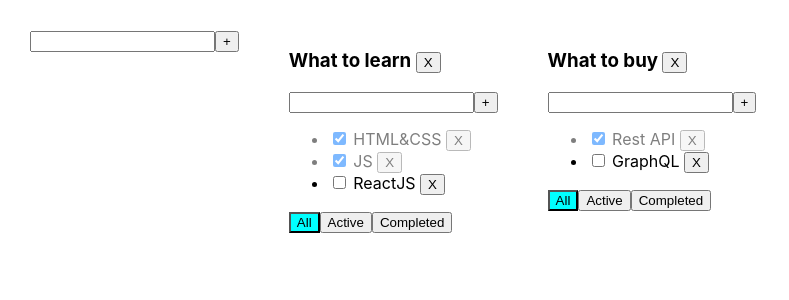
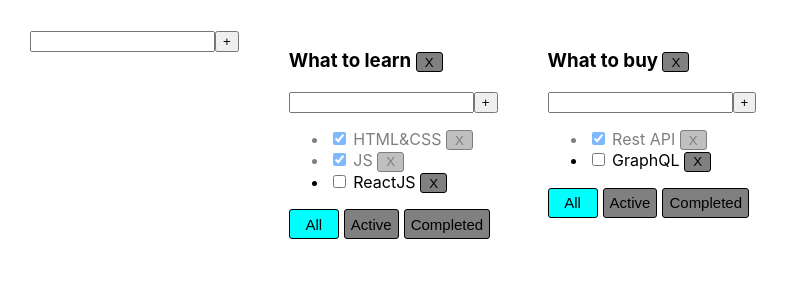
Before and after one commit to NatKhomich/todolist, a React (Create React App) app: page / in a window 1280 px wide. Shown: the top 300 px of the page, without its empty margins (0-789 px from the left). Built offline with nearby package versions, Linux system fonts and the light colour scheme.

Commit message:
try styled-components

```diff
--- a/package.json
+++ b/package.json
@@ -10,10 +10,12 @@
     "@types/node": "^16.18.1",
     "@types/react": "^18.0.23",
     "@types/react-dom": "^18.0.7",
+    "@types/styled-components": "^5.1.26",
     "@types/uuid": "^9.0.1",
     "react": "^18.2.0",
     "react-dom": "^18.2.0",
     "react-scripts": "5.0.1",
+    "styled-components": "^5.3.11",
     "typescript": "^4.8.4",
     "uuid": "^9.0.0",
     "web-vitals": "^2.1.4"
--- a/src/components/TodoList.tsx
+++ b/src/components/TodoList.tsx
@@ -2,6 +2,7 @@ import React, {ChangeEvent, FC} from 'react';
 import {FilterTaskType, TaskPropsType} from '../App';
 import AddItemForm from './AddItemForm';
 import EditableSpan from './EditableSpan';
+import styled from 'styled-components';
 
 export type TodoListType = {
     todoListID: string
@@ -31,7 +32,7 @@ export const TodoList: FC<TodoListType> = (props) => {
 
                 <EditableSpan title={el.title} onChange={(changeTitle)=> props.changeTaskTitle(props.todoListID, el.id, changeTitle)} />
 
-                <button onClick={() => props.removeTask(props.todoListID, el.id)}> X</button>
+                <ButtonDelete onClick={() => props.removeTask(props.todoListID, el.id)}> X</ButtonDelete>
             </li>
         )
     })
@@ -70,7 +71,7 @@ export const TodoList: FC<TodoListType> = (props) => {
         <div>
             <h3>
                 <EditableSpan title={props.title} onChange={ (changeTitle)=> props.changeTodoListTitle(props.todoListID, changeTitle) } />
-            <button onClick={ removeTodoListHandler }> X </button>
+            <ButtonDelete onClick={ removeTodoListHandler }> X </ButtonDelete>
             </h3>
 
             <AddItemForm addNewItem={(newTitle)=> props.addTask(props.todoListID, newTitle)}/>
@@ -79,12 +80,12 @@ export const TodoList: FC<TodoListType> = (props) => {
                 {MappedTask}
             </ul>
             <div>
-                <button className={props.filter==='All' ? 'colorButton' : ''}
-                        onClick={allFilterTasksHandler}>All</button>
-                <button className={props.filter==='Active' ? 'colorButton' : ''}
-                        onClick={activeFilterTasksHandler}>Active</button>
-                <button className={props.filter==='Completed' ? 'colorButton' : ''}
-                        onClick={completedFilterTasksHandler}>Completed</button>
+                <ButtonFilter color={props.filter==='All' ? 'aqua' : 'gray'}
+                        onClick={allFilterTasksHandler}>All</ButtonFilter>
+                <ButtonFilter color={props.filter==='Active' ? 'aqua' : 'gray'}
+                        onClick={activeFilterTasksHandler}>Active</ButtonFilter>
+                <ButtonFilter color={props.filter==='Completed' ? 'aqua' : 'gray'}
+                        onClick={completedFilterTasksHandler}>Completed</ButtonFilter>
 
                {/*<Button name={'All'} callBack={()=> filteredTaskButton('All')} />
                 <Button name={'Active'} callBack={()=> filteredTaskButton('Active')} />
@@ -93,3 +94,31 @@ export const TodoList: FC<TodoListType> = (props) => {
         </div>
     )
 }
+
+const ButtonFilter = styled.button`
+  border-radius: 3px;
+  background-color: ${props => {
+      if(props.color === 'aqua'){
+          return 'aqua'
+      } else {
+          return 'gray'
+      }
+  }
+  };
+  color: black;
+  font-size: 15px;
+  border: 1px solid black;
+  margin-right: 5px;
+  height: 30px;
+  min-width: 50px;
+`
+
+const ButtonDelete = styled.button`
+  border-radius: 3px;
+  background-color: gray;
+  color: black;
+  border: 1px solid black;
+  margin-right: 5px;
+  height: 20px;
+  width: 27px;
+`
```
Also changed, not shown: 1 other file (tests, documents, lock files or other folders).
